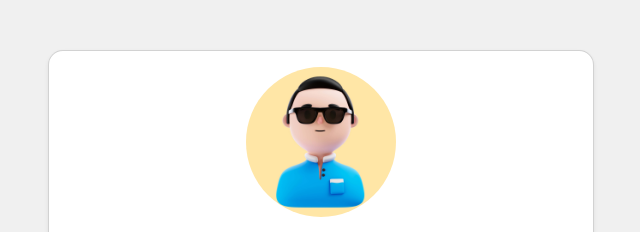
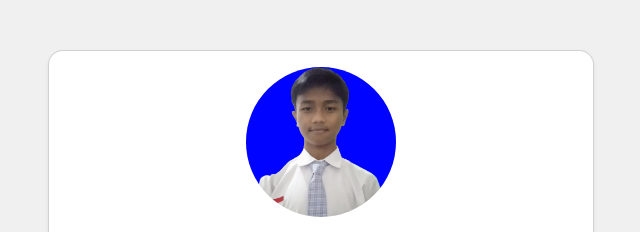
Before and after one commit to apepwahyudin55/biodata_rizka_x4, a plain HTML site: page index.html in a window 1280 px wide. Shown: the top 232 px of the page, without its empty margins (319-959 px from the left). Drawn offline with nearby package versions, Linux system fonts and the light colour scheme.

Commit message:
Update index.html

```diff
--- a/index.html
+++ b/index.html
@@ -14,7 +14,7 @@
             <div class="col-md-6">
                 <div class="card shadow-sm">
                     <div class="card-body text-center">
-                        <img src="avatar.jpg" alt="Profile Image" class="profile-img">
+                        <img src="foto.jpg" alt="Profile Image" class="profile-img">
                         <h2>Apep Wahyudin</h2>
                         <p class="text-muted">Web Developer</p>
                         <p>I am a passionate web developer with over 5 years of experience in building responsive and user-friendly websites. Skilled in HTML, CSS, JavaScript, and modern frameworks like React and Bootstrap.
```
